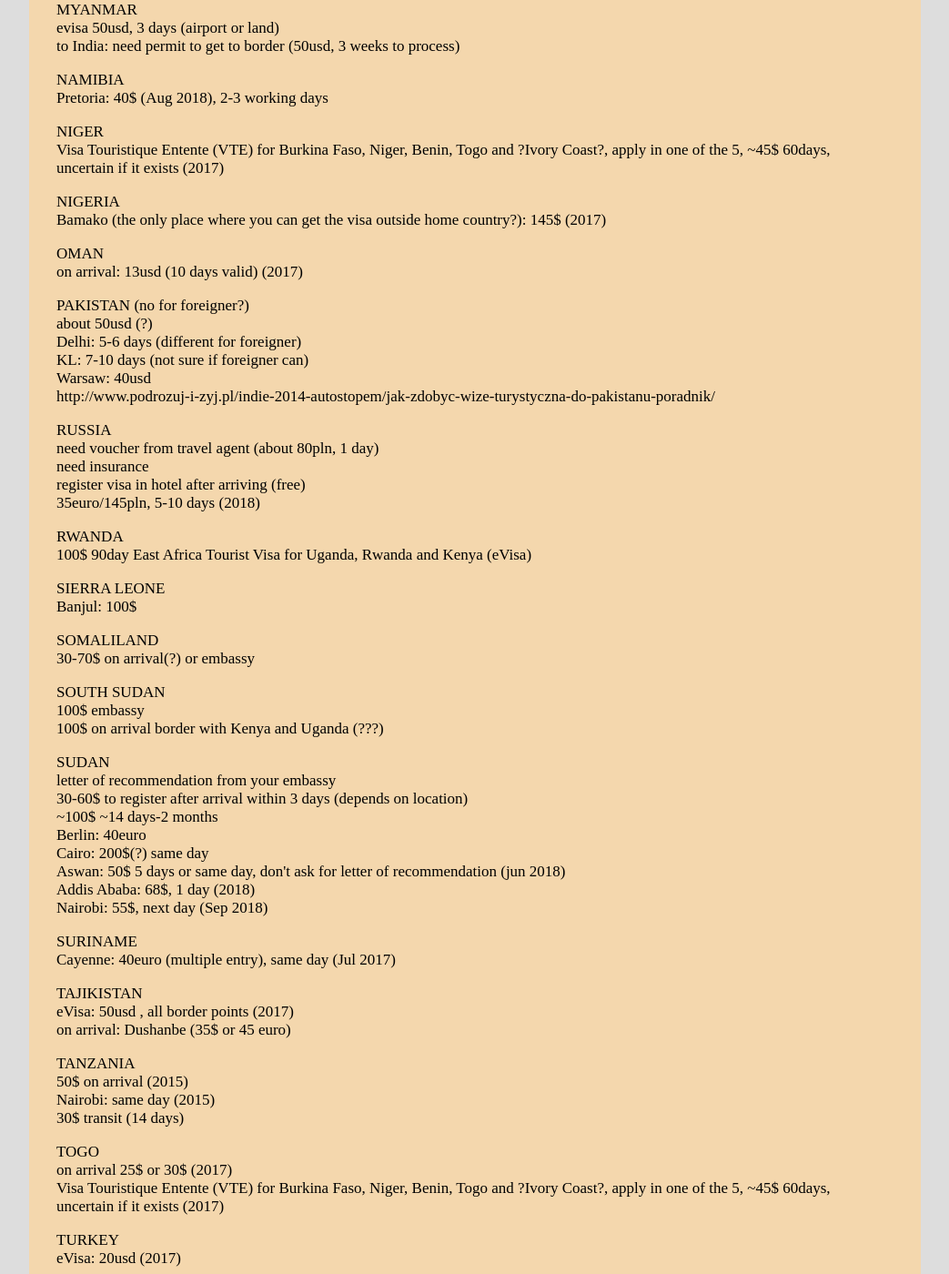
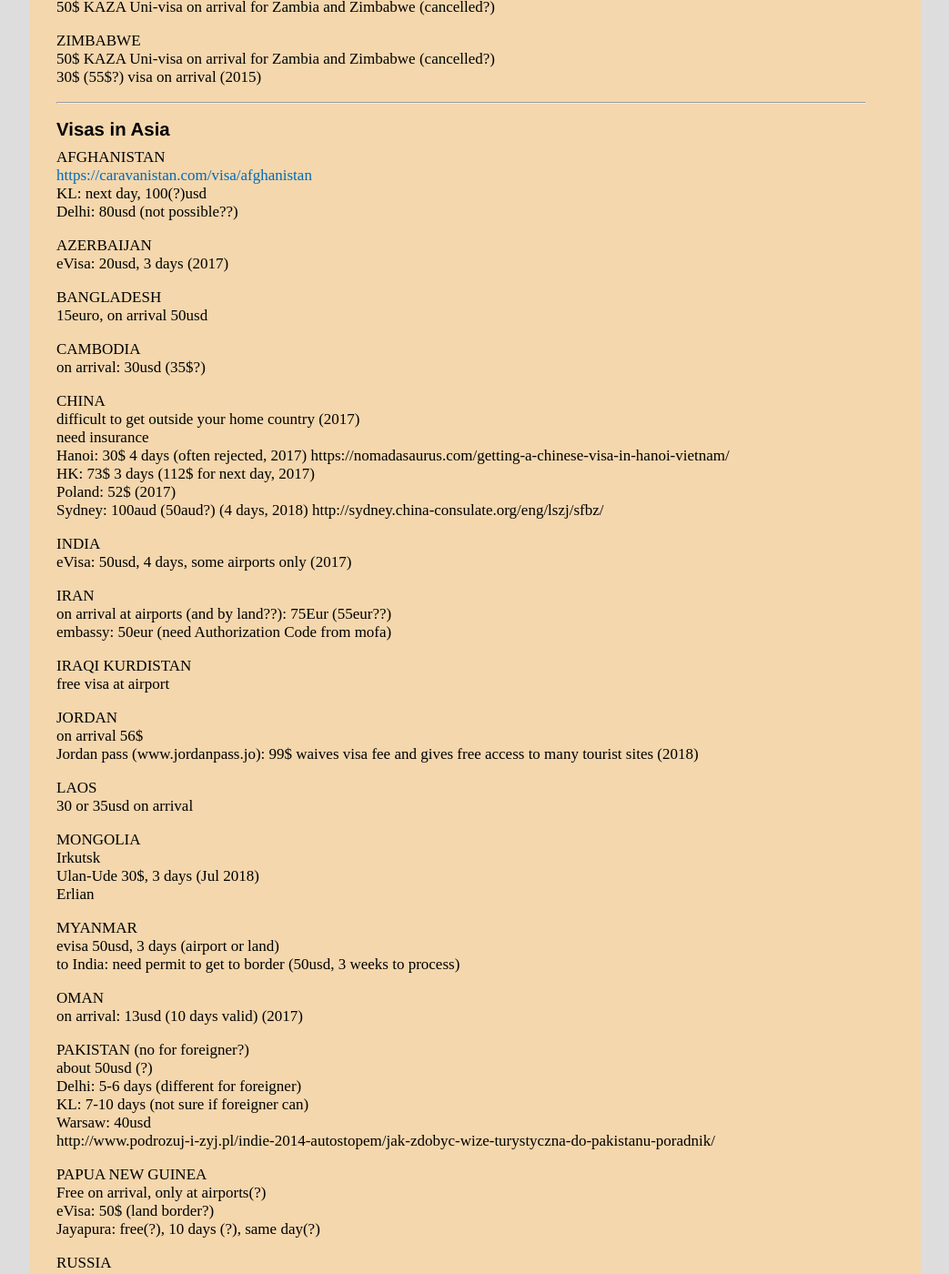
Before and after one commit to witbag/witbag.github.io, a Jekyll site: the page built from travel/visas.html, in a window 1280 px wide and 1400 px high, scrolled down 3607 px. Shown: the whole window at 91% size, without its empty margins (118-1161 px from the left). Built offline with Jekyll 4.4.1, drawn with Linux system fonts in a browser that asks for light colours; some of the changed text lies outside the part shown.

Commit message:
Update visas.html

```diff
--- a/travel/visas.html
+++ b/travel/visas.html
@@ -34,19 +34,15 @@
 <a href="https://en.wikipedia.org/wiki/Template:Visa_requirements" target=_blank>Visa requirements on Wikipedia</a><br>
 <a href="https://www.koreanair.com/global/en/traveling/airport-check-in/visas-passports-immigration-regulation0/timaticweb/" target=_blank>Entry requirements for airline passengers</a><br>
 </p>
+
 <hr>
-<p>AFGHANISTAN<br /><a href="https://caravanistan.com/visa/afghanistan" target=_blank>https://caravanistan.com/visa/afghanistan</a><br />KL: next day, 100(?)usd<br />Delhi: 80usd (not possible??)</p>
-<p>ANGOLA<br />Letter of Invitation (or book few nights in a hotel?), Travel Insurance, Yellow Fever Cert.<br />Windhoek: need 6-month Namibia visa but maybe can make an exception, 100$, 1 week (next day?) (2016)<br />Lusaka: 100$, 1 week (2017)<br />Pointe Noire: buy invitation letter outside embassy<br />since 2018: visa on arrival(?) 120$(?)</p>
-<p>AZERBAIJAN<br />eVisa: 20usd, 3 days (2017)</p>
-<p>BANGLADESH<br />15euro, on arrival 50usd</p>
+<p><h4>Visas in Africa</h4>
+ANGOLA<br />Letter of Invitation (or book few nights in a hotel?), Travel Insurance, Yellow Fever Cert.<br />Windhoek: need 6-month Namibia visa but maybe can make an exception, 100$, 1 week (next day?) (2016)<br />Lusaka: 100$, 1 week (2017)<br />Pointe Noire: buy invitation letter outside embassy<br />since 2018: visa on arrival(?) 120$(?)</p>
 <p>BENIN<br />Visa Touristique Entente (VTE) for Burkina Faso, Niger, Benin, Togo and ?Ivory Coast?, apply in one of the 5, ~45$ 60days, uncertain if it exists (2017)</p>
 <p>BURKINA FASO<br />Bamako: 42$ (2017)<br />Visa Touristique Entente (VTE) for Burkina Faso, Niger, Benin, Togo and ?Ivory Coast?, apply in one of the 5, ~45$ 60days, uncertain if it exists (2017)<br />Burkina Faso is a good place to get VTE (2017)</p>
 <p>BURUNDI<br />70$ (?) in embassy, can be 14 days, at border(??) 40$(??) for 3-day transit visa</p>
-<p>CAMBODIA<br />on arrival: 30usd (35$?)</p>
 <p>CAMEROON<br />N'Djamena<br />Calabar in Nigeria: 90$ (2017)</p>
-<p>CHINA<br />difficult to get outside your home country (2017)<br />need insurance<br />Hanoi: 30$ 4 days (often rejected, 2017) https://nomadasaurus.com/getting-a-chinese-visa-in-hanoi-vietnam/<br />HK: 73$ 3 days (112$ for next day, 2017)<br />Poland: 52$ (2017)<br />Sydney: 100aud (50aud?) (4 days, 2018) http://sydney.china-consulate.org/eng/lszj/sfbz/</p>
 <p>CONGO-BRAZAVILLE<br />Lome (2017)</p>
-<p>CUBA<br />Only need toursit card from Cuban missions, travel agencies or airline: airlines give them at check-in (?) free?? 25$??</p>
 <p>DJIBOUTI<br />Nairobi: 60$ 2 days<br />Addis Ababa: 60 or 85$<br />eVisa (2018)<br />on arrival at airport (??)</p>
 <p>DR CONGO<br />In neighboring countries or at the border if your country doesn't have an embassy: 35$ (2011)<br />Contonou, Benin (2017)<br />Virunga National Park border: 50$</p>
 <p>EGYPT<br />25$ on arrival or e-visa (2017)</p>
@@ -55,43 +51,57 @@
 <p>GHANA<br />Need to get it in home country (?)<br />Ouagadougou: 45$ two days (2014) (can be denied 2017)<br />border: 150$ on arrival (2017)</p>
 <p>GUINEA<br />Bissau: 53$, 1 day (2017)</p>
 <p>GUINEA-BISSAU<br />Ziguinchor: 35$, same day (2017)</p>
-<p>GUYANA<br />Paramaribo: 30$, one day</p>
-<p>INDIA<br />eVisa: 50usd, 4 days, some airports only (2017)</p>
-<p>IRAN<br />on arrival at airports (and by land??): 75Eur (55eur??)<br />embassy: 50eur (need Authorization Code from mofa)</p>
-<p>IRAQI KURDISTAN<br />free visa at airport</p>
 <p>IVORY COAST<br />Visa Touristique Entente (VTE) for Burkina Faso, Niger, Benin, Togo and ?Ivory Coast?, apply in one of the 5, ~45$ 60days, uncertain if it exists (2017)</p>
-<p>JORDAN<br />on arrival 56$<br />Jordan pass (www.jordanpass.jo): 99$ waives visa fee and gives free access to many tourist sites (2018)</p>
 <p>KENYA<br />On arrival: 50$ visa or 20$ 72-hour transit visa (2018)<br />51$ eVisa<br />Addis Ababa: 50$, 1 day (2015)<br />100$ 90day East Africa Tourist Visa for Uganda, Rwanda and Kenya (eVisa) (2018)</p>
-<p>LAOS<br />30 or 35usd on arrival</p>
 <p>LESOTHO<br />~100$, embassy</p>
 <p>LIBERIA<br />Freetown: 120$, 1 day (2017)</p>
 <p>MALAWI<br />50$ transit (7 days), 75$ single, on arrival</p>
 <p>MALI<br />Dakar: 17euro (2017)<br />Nouakchott: 17euro (2017)</p>
 <p>MADAGASCAR<br />free visa on arrival</p>
 <p>MAURITANIA<br />on arrival in Nuoakchott<br />Rabat: 100$ (2017)<br />border with Morocco: 55euro, uncertain (2017)</p>
-<p>MONGOLIA<br />Irkutsk<br />Ulan-Ude 30$, 3 days (Jul 2018)<br />Erlian</p>
 <p>MOZAMBIQUE<br />30-80$ on arrival (uncertain) or consulate</p>
-<p>MYANMAR<br />evisa 50usd, 3 days (airport or land)<br />to India: need permit to get to border (50usd, 3 weeks to process)</p>
 <p>NAMIBIA<br />Pretoria: 40$ (Aug 2018), 2-3 working days</p>
 <p>NIGER<br />Visa Touristique Entente (VTE) for Burkina Faso, Niger, Benin, Togo and ?Ivory Coast?, apply in one of the 5, ~45$ 60days, uncertain if it exists (2017)</p>
 <p>NIGERIA<br />Bamako (the only place where you can get the visa outside home country?): 145$ (2017)</p>
-<p>OMAN <br />on arrival: 13usd (10 days valid) (2017)</p>
-<p>PAKISTAN (no for foreigner?)<br />about 50usd (?)<br />Delhi: 5-6 days (different for foreigner)<br />KL: 7-10 days (not sure if foreigner can)<br />Warsaw: 40usd<br />http://www.podrozuj-i-zyj.pl/indie-2014-autostopem/jak-zdobyc-wize-turystyczna-do-pakistanu-poradnik/</p>
-<p>RUSSIA<br />need voucher from travel agent (about 80pln, 1 day)<br />need insurance<br />register visa in hotel after arriving (free)<br />35euro/145pln, 5-10 days (2018)</p>
 <p>RWANDA<br />100$ 90day East Africa Tourist Visa for Uganda, Rwanda and Kenya (eVisa)</p>
 <p>SIERRA LEONE<br />Banjul: 100$</p>
 <p>SOMALILAND<br />30-70$ on arrival(?) or embassy</p>
 <p>SOUTH SUDAN<br />100$ embassy<br />100$ on arrival border with Kenya and Uganda (???)</p>
 <p>SUDAN<br />letter of recommendation from your embassy<br />30-60$ to register after arrival within 3 days (depends on location)<br />~100$ ~14 days-2 months<br />Berlin: 40euro<br />Cairo: 200$(?) same day<br />Aswan: 50$ 5 days or same day, don't ask for letter of recommendation (jun 2018)<br />Addis Ababa: 68$, 1 day (2018)<br />Nairobi: 55$, next day (Sep 2018)</p>
-<p>SURINAME<br />Cayenne: 40euro (multiple entry), same day (Jul 2017)</p>
-<p>TAJIKISTAN<br />eVisa: 50usd , all border points (2017)<br />on arrival: Dushanbe (35$ or 45 euro)</p>
 <p>TANZANIA<br />50$ on arrival (2015)<br />Nairobi: same day (2015)<br />30$ transit (14 days)</p>
 <p>TOGO<br />on arrival 25$ or 30$ (2017)<br />Visa Touristique Entente (VTE) for Burkina Faso, Niger, Benin, Togo and ?Ivory Coast?, apply in one of the 5, ~45$ 60days, uncertain if it exists (2017)</p>
+<p>UGANDA<br />50$ eVisa (2017)<br />100$ 90day East Africa Tourist Visa for Uganda, Rwanda and Kenya (eVisa or at border) (2017)</p>
+<p>ZAMBIA<br />50$ KAZA Uni-visa on arrival for Zambia and Zimbabwe (cancelled?)</p>
+<p>ZIMBABWE<br />50$ KAZA Uni-visa on arrival for Zambia and Zimbabwe (cancelled?)<br />30$ (55$?) visa on arrival (2015)</p>
+
+<hr>
+<p><h4>Visas in Asia</h4>
+AFGHANISTAN<br /><a href="https://caravanistan.com/visa/afghanistan" target=_blank>https://caravanistan.com/visa/afghanistan</a><br />KL: next day, 100(?)usd<br />Delhi: 80usd (not possible??)</p>
+<p>AZERBAIJAN<br />eVisa: 20usd, 3 days (2017)</p>
+<p>BANGLADESH<br />15euro, on arrival 50usd</p>
+<p>CAMBODIA<br />on arrival: 30usd (35$?)</p>
+<p>CHINA<br />difficult to get outside your home country (2017)<br />need insurance<br />Hanoi: 30$ 4 days (often rejected, 2017) https://nomadasaurus.com/getting-a-chinese-visa-in-hanoi-vietnam/<br />HK: 73$ 3 days (112$ for next day, 2017)<br />Poland: 52$ (2017)<br />Sydney: 100aud (50aud?) (4 days, 2018) http://sydney.china-consulate.org/eng/lszj/sfbz/</p>
+<p>INDIA<br />eVisa: 50usd, 4 days, some airports only (2017)</p>
+<p>IRAN<br />on arrival at airports (and by land??): 75Eur (55eur??)<br />embassy: 50eur (need Authorization Code from mofa)</p>
+<p>IRAQI KURDISTAN<br />free visa at airport</p>
+<p>JORDAN<br />on arrival 56$<br />Jordan pass (www.jordanpass.jo): 99$ waives visa fee and gives free access to many tourist sites (2018)</p>
+<p>LAOS<br />30 or 35usd on arrival</p>
+<p>MONGOLIA<br />Irkutsk<br />Ulan-Ude 30$, 3 days (Jul 2018)<br />Erlian</p>
+<p>MYANMAR<br />evisa 50usd, 3 days (airport or land)<br />to India: need permit to get to border (50usd, 3 weeks to process)</p>
+<p>OMAN<br />on arrival: 13usd (10 days valid) (2017)</p>
+<p>PAKISTAN (no for foreigner?)<br />about 50usd (?)<br />Delhi: 5-6 days (different for foreigner)<br />KL: 7-10 days (not sure if foreigner can)<br />Warsaw: 40usd<br />http://www.podrozuj-i-zyj.pl/indie-2014-autostopem/jak-zdobyc-wize-turystyczna-do-pakistanu-poradnik/</p>
+<p>PAPUA NEW GUINEA<br />Free on arrival, only at airports(?)<br />eVisa: 50$ (land border?)<br />Jayapura: free(?), 10 days (?), same day(?)</p>
+<p>RUSSIA<br />need voucher from travel agent (about 80pln, 1 day)<br />need insurance<br />register visa in hotel after arriving (free)<br />35euro/145pln, 5-10 days (2018)</p>
+<p>SYRIA<br />Security clearance from embassy: 60$, can take weeks (2019)<br />At border: Only if your country has no Syrian embassy (50&ndash;100$)<br />Istanbul(??): 30Euro, 1 day (??)</p>
+<p>TAJIKISTAN<br />eVisa: 50usd , all border points (2017)<br />on arrival: Dushanbe (35$ or 45 euro)</p>
 <p>TURKEY<br />eVisa: 20usd (2017)</p>
 <p>TURKMENISATN<br />3-7 day transit visa, ~55usd, 10-20 day processing + registration on arrival (~12usd)<br />Apply Tehran, pick up in Mashad after 7-10 days<br />Tashkent: ~20 days<br />Dushanbe: ~7 days<br />Apply in Dushanbe, pick up in Tashkent?</p>
-<p>UGANDA<br />50$ eVisa (2017)<br />100$ 90day East Africa Tourist Visa for Uganda, Rwanda and Kenya (eVisa or at border) (2017)</p>
+<p>UZBEKISTAN<br />eVisa: 20$ (2018)</p>
+<p>VIETNAM<br />E-visa: 25USD , can enter/exit only some border points (2017)<br />Phnom Penh (48h), Battambang (48h), Sihanoukville: 40USD (60$?), same or next day extra 10$<br />consulate can issue a visa on a separate document (saves a page on your passport).<br />Vientiane: 70usd, next day<br />Luang Prabang: 40usd (3 days), 50usd (next day) (70$?)</p>
+
+<hr>
+<p><h4>Visas in the Americas</h4>
+CUBA<br />Only need toursit card from Cuban missions, travel agencies or airline: airlines give them at check-in (?) free?? 25$??</p>
+<p>GUYANA<br />Paramaribo: 30$, one day</p>
+<p>SURINAME<br />Cayenne: 40euro (multiple entry), same day (Jul 2017)</p>
 <p>USA<br />160$ 10-year B visa (2018)</p>
-<p>UZBEKISTAN<br />eVisa: 20$ (2018)</p>
-<p>VIETNAM<br />E-visa: 25USD , can enter/exit only some border points (2017)<br />Phnom Penh (48h), Battambang (48h), Sihanoukville: 40USD (60$?), same or next day extra 10$<br />consulate can issue a visa on a separate document (saves a page on your passport). <br />Vientiane: 70usd, next day<br />Luang Prabang: 40usd (3 days), 50usd (next day) (70$?)</p>
-<p>ZAMBIA<br />50$ KAZA Uni-visa on arrival for Zambia and Zimbabwe (cancelled?)</p>
-<p>ZIMBABWE<br />50$ KAZA Uni-visa on arrival for Zambia and Zimbabwe (cancelled?)<br />30$ (55$?) visa on arrival (2015)</p>
```
